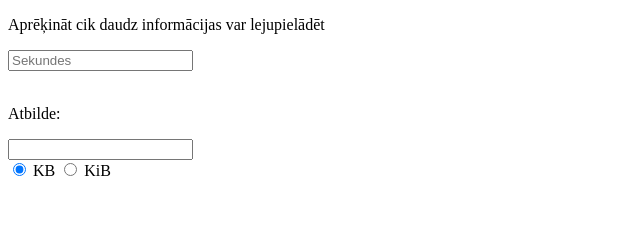
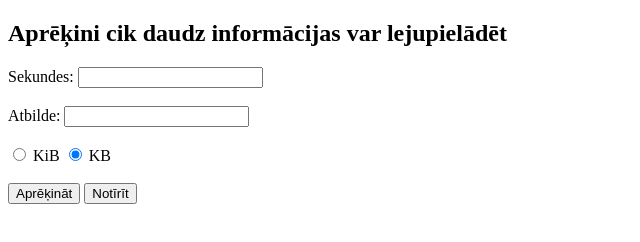
Before and after one commit to MarkussGraudenieks/Portfolio, a plain HTML site: page baiti.html in a window 1280 px wide. Shown: the whole page, without its empty margins (0-640 px from the left). Drawn offline with Linux system fonts and the light colour scheme.

Commit message:
Update baiti.html
m

```diff
--- a/baiti.html
+++ b/baiti.html
@@ -1,52 +1,55 @@
 <!DOCTYPE html>
-<html>
+<html lang="lv">
 <head>
     <meta charset="UTF-8">
-    <title>Aprēķins</title>
+    <title>TestWeb uzdevumi</title>
 </head>
 <body>
 
+<h2>Aprēķini cik daudz informācijas var lejupielādēt</h2>
+
 <form id="forma">
-    <p>Aprēķināt cik daudz informācijas var lejupielādēt</p>
 
-    <input type="number" id="sekundes" placeholder="Sekundes"
-           onfocus="this.form.reset()" oninput="aprekinat()">
+    Sekundes:
+    <input type="number" id="sekundes"><br><br>
+
+    Atbilde:
+    <input type="text" id="rezultats" readonly><br><br>
+
+    <input type="radio" name="vieniba" value="KiB"> KiB
+    <input type="radio" name="vieniba" value="KB" checked> KB
     <br><br>
 
-    <p>Atbilde:</p>
-    <input type="text" id="rezultats" readonly>
-    <br>
+    <button type="button" onclick="aprekinat()">Aprēķināt</button>
+    <button type="reset">Notīrīt</button>
 
-    <label>
-        <input type="radio" name="vieniba" value="KB" checked onchange="aprekinat()"> KB
-    </label>
-    <label>
-        <input type="radio" name="vieniba" value="KiB" onchange="aprekinat()"> KiB
-    </label>
 </form>
 
 <script>
 function aprekinat() {
-    let s = document.getElementById("sekundes").value;
+    let sekundes = document.getElementById("sekundes").value;
 
-    if (s === "") {
-        document.getElementById("rezultats").value = "";
-        return;
+    // 25 Mbps → 3125 KB/s
+    let kb = sekundes * 3125;
+
+    let vienibas = document.getElementsByName("vieniba");
+    let izvele;
+
+    for (let i = 0; i < vienibas.length; i++) {
+        if (vienibas[i].checked) {
+            izvele = vienibas[i].value;
+        }
     }
 
-    let biti = s * 25 * 1000000;
-    let baiti = biti / 8;
+    let rezultats;
 
-    let vieniba = document.querySelector('input[name="vieniba"]:checked').value;
-
-    let rezultats;
-    if (vieniba === "KB") {
-        rezultats = baiti / 1000;
+    if (izvele === "KiB") {
+        rezultats = kb * 0.9765625; // KB → KiB
     } else {
-        rezultats = baiti / 1024;
+        rezultats = kb;
     }
 
-    document.getElementById("rezultats").value = Math.round(rezultats);
+    document.getElementById("rezultats").value = rezultats;
 }
 </script>
 
```
